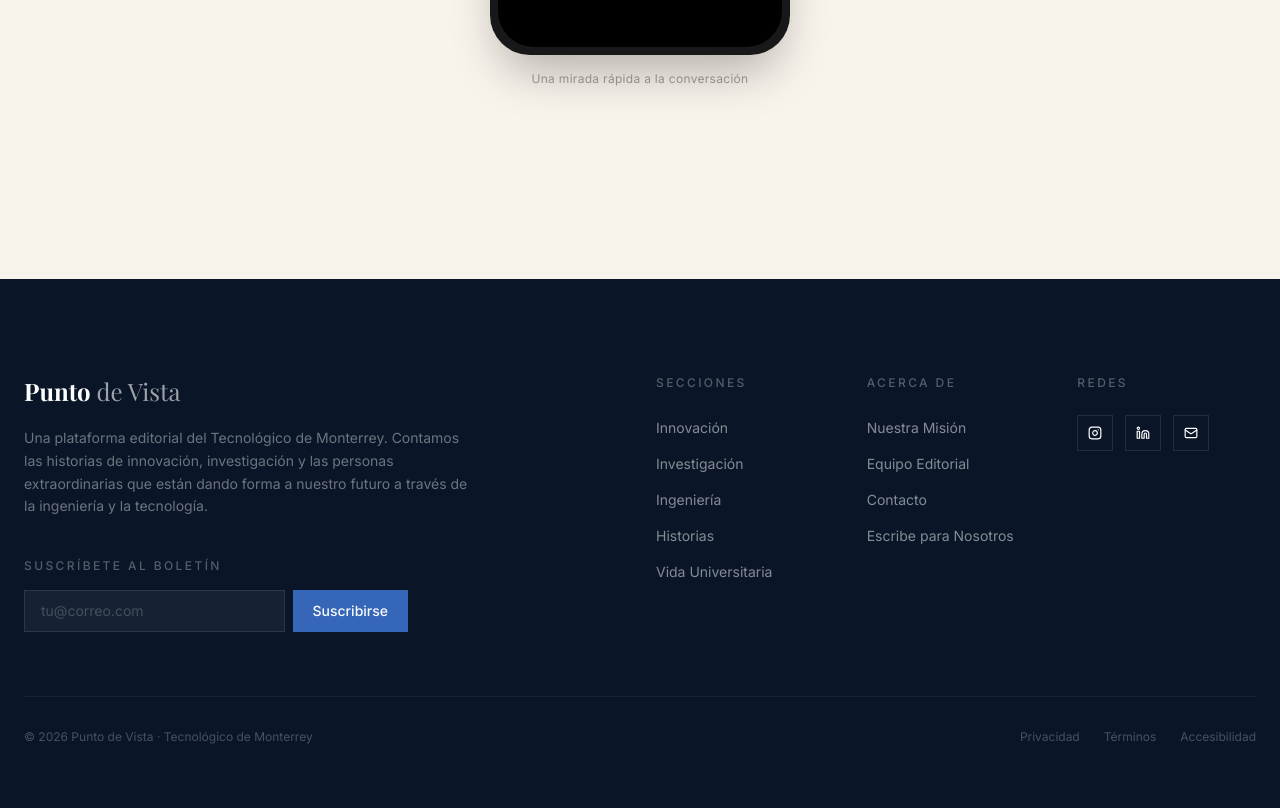
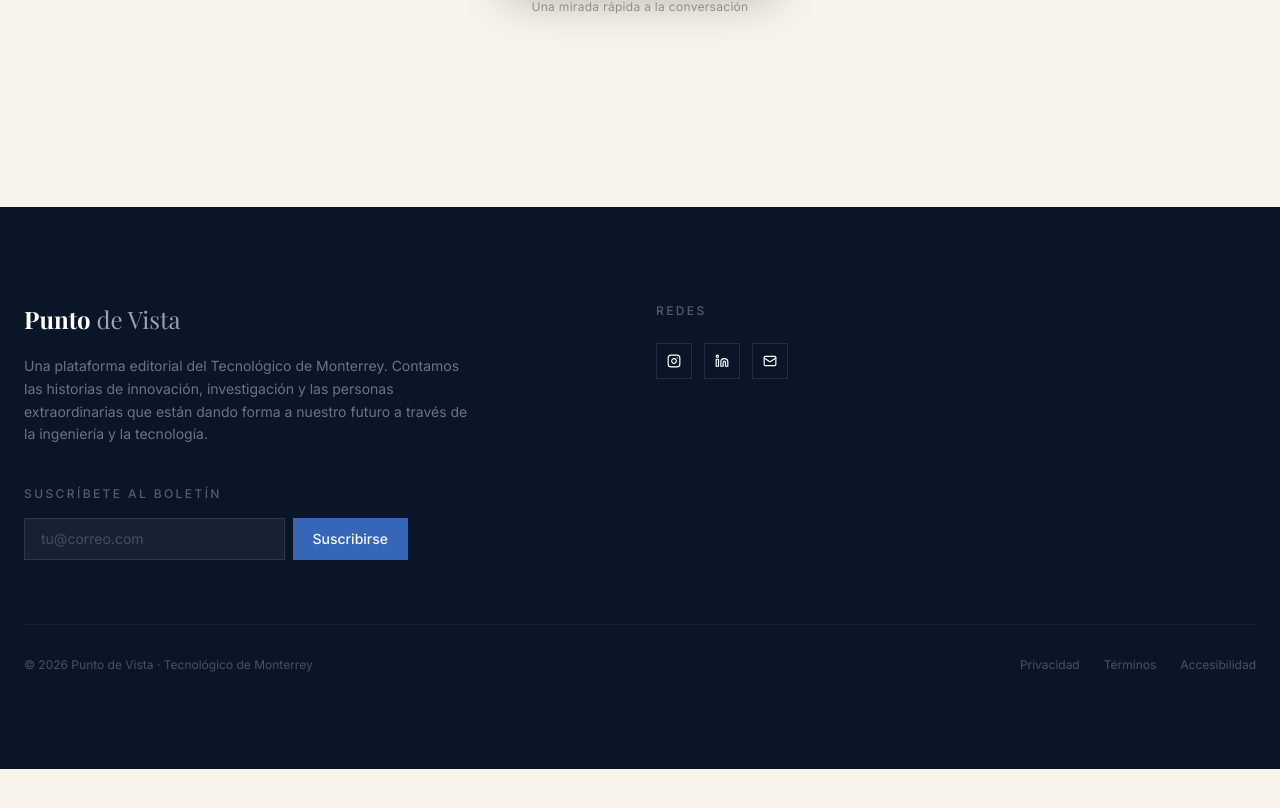
Before and after one commit to JmiguelRamriez/Punto-de-Vista-, a Next.js app: page / in a window 1280 px wide. Shown: the part 7944-8752 px from the top of the page. After the commit the page ends 8713 px from the top, so only its background shows below. Built offline with nearby package versions, Linux system fonts and the light colour scheme; grey boxes are pictures that could not be loaded; a web font is replaced by a local one.

Commit message:
Elimina columnas Secciones y Acerca de del footer, reduce espacio superior del VideoReel

```diff
--- a/components/article/footer.tsx
+++ b/components/article/footer.tsx
@@ -35,36 +35,6 @@ export function Footer() {
           </div>
 
           <div className="md:col-span-2 md:col-start-7">
-            <h4 className="text-xs uppercase tracking-[0.2em] text-white/30 font-medium mb-6">
-              Secciones
-            </h4>
-            <ul className="space-y-3">
-              {["Innovación", "Investigación", "Ingeniería", "Historias", "Vida Universitaria"].map((item) => (
-                <li key={item}>
-                  <Link href="#" className="text-white/50 hover:text-white text-sm transition-colors">
-                    {item}
-                  </Link>
-                </li>
-              ))}
-            </ul>
-          </div>
-
-          <div className="md:col-span-2">
-            <h4 className="text-xs uppercase tracking-[0.2em] text-white/30 font-medium mb-6">
-              Acerca de
-            </h4>
-            <ul className="space-y-3">
-              {["Nuestra Misión", "Equipo Editorial", "Contacto", "Escribe para Nosotros"].map((item) => (
-                <li key={item}>
-                  <Link href="#" className="text-white/50 hover:text-white text-sm transition-colors">
-                    {item}
-                  </Link>
-                </li>
-              ))}
-            </ul>
-          </div>
-
-          <div className="md:col-span-2">
             <h4 className="text-xs uppercase tracking-[0.2em] text-white/30 font-medium mb-6">
               Redes
             </h4>
--- a/components/article/video-reel.tsx
+++ b/components/article/video-reel.tsx
@@ -1,6 +1,6 @@
 export function VideoReel() {
   return (
-    <section className="py-20 md:py-28 px-6">
+    <section className="pb-20 md:pb-28 pt-6 md:pt-10 px-6">
       <div className="max-w-6xl mx-auto">
         <div className="text-center mb-10 md:mb-12">
           <span className="text-xs uppercase tracking-[0.2em] text-accent font-medium">
```
